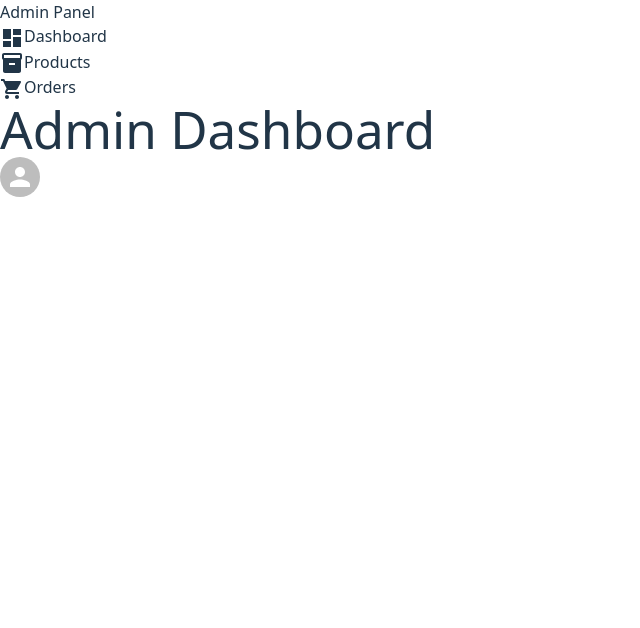
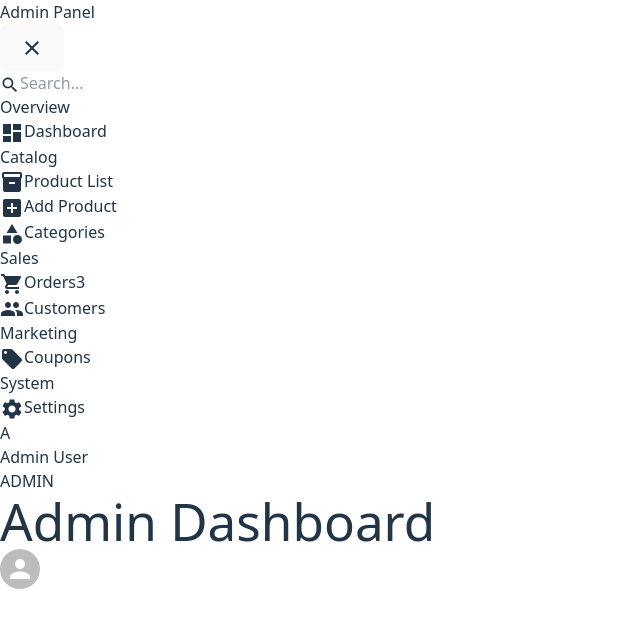
Before and after one commit to JosephAssefa-tech/Multi-Vendors, a React (Vite) app: page /admin in a window 1280 px wide. Shown: the top 628 px of the page, without its empty margins (0-640 px from the left). Built offline with nearby package versions, Linux system fonts and the light colour scheme.

Commit message:
adding more feature on admin section like sub categories

```diff
--- a/src/components/Admin/Sidebar.jsx
+++ b/src/components/Admin/Sidebar.jsx
@@ -1,44 +1,173 @@
-import React from "react";
-import { useNavigate } from "react-router-dom";
-import { Dashboard, Inventory, ShoppingCart } from "@mui/icons-material";
+import React, { useState } from "react";
+import { useNavigate, useLocation } from "react-router-dom";
+import {
+  Dashboard,
+  Inventory,
+  AddBox,
+  ShoppingCart,
+  People,
+  Category,
+  LocalOffer,
+  Settings,
+  Menu,
+  Close,
+  Brightness4,
+  Brightness7,
+  Search
+} from "@mui/icons-material";
 
 function Sidebar() {
   const navigate = useNavigate();
+  const location = useLocation();
+
+  const [collapsed, setCollapsed] = useState(false);
+
+  const [darkMode, setDarkMode] = useState(false);
+  const [search, setSearch] = useState("");
+  const role = "admin";
+  const newOrdersCount = 3;
+
+  const sections = [
+    {
+      title: "Overview",
+      items: [
+        { name: "Dashboard", icon: <Dashboard />, path: "/admin/dashboard" }
+      ]
+    },
+    {
+      title: "Catalog",
+      items: [
+        { name: "Product List", icon: <Inventory />, path: "/admin/products" },
+        { name: "Add Product", icon: <AddBox />, path: "/admin/products/add" },
+        { name: "Categories", icon: <Category />, path: "/admin/categories" }
+      ]
+    },
+    {
+      title: "Sales",
+      items: [
+        {
+          name: "Orders",
+          icon: <ShoppingCart />,
+          path: "/admin/orders",
+          badge: newOrdersCount
+        },
+        { name: "Customers", icon: <People />, path: "/admin/customers" }
+      ]
+    },
+    {
+      title: "Marketing",
+      items: [
+        { name: "Coupons", icon: <LocalOffer />, path: "/admin/coupons" }
+      ]
+    },
+    {
+      title: "System",
+      items: [
+        { name: "Settings", icon: <Settings />, path: "/admin/settings" }
+      ]
+    }
+  ];
+
+
+  const filteredSections = sections.map((section) => ({
+    ...section,
+    items: section.items.filter((item) =>
+      item.name.toLowerCase().includes(search.toLowerCase())
+    )
+  }));
 
   return (
-    <div className="w-64 bg-gray-900 text-white h-full p-4">
+    <div
+      className={`${
+        collapsed ? "w-20" : "w-64"
+      } bg-gray-900 text-white h-screen flex flex-col transition-all duration-300`}
+    >
 
-      <h2 className="text-2xl font-bold mb-8">
-        Admin Panel
-      </h2>
+      <div className="flex items-center justify-between p-4 border-b border-gray-700">
+        {!collapsed && <h2 className="text-xl font-bold">Admin Panel</h2>}
 
-      <ul className="space-y-4">
+        <button
+          onClick={() => setCollapsed(!collapsed)}
+          className="bg-gray-900 dark:bg-gray-900 border-none outline-none p-1 rounded hover:bg-gray-800 transition"
+        >
+          {collapsed ? <Menu className="text-black " /> : <Close className="text-black" />}
+        </button>
+      </div>
 
-        <li
-          className="flex items-center gap-2 cursor-pointer hover:text-yellow-400"
-          onClick={() => navigate("/admin/dashboard")}
+      {/* Dark/Light Toggle */}
+      {/* <div className="flex items-center justify-center p-2 border-b border-gray-700">
+        <button
+          onClick={() => setDarkMode(!darkMode)}
+          className="flex items-center gap-2 p-1 rounded bg-gray-900 dark:bg-gray-900 border-none outline-none hover:bg-gray-800 transition"
         >
-          <Dashboard />
-          Dashboard
-        </li>
+          {darkMode ? <Brightness7 className="text-black" /> : <Brightness4 className="text-black" />}
+          {!collapsed && <span className="text-sm">{darkMode ? "Light" : "Dark"}</span>}
+        </button>
+      </div> */}
 
-        <li
-          className="flex items-center gap-2 cursor-pointer hover:text-yellow-400"
-          onClick={() => navigate("/admin/products")}
-        >
-          <Inventory />
-          Products
-        </li>
 
-        <li
-          className="flex items-center gap-2 cursor-pointer hover:text-yellow-400"
-          onClick={() => navigate("/admin/orders")}
-        >
-          <ShoppingCart />
-          Orders
-        </li>
+      {!collapsed && (
+        <div className="p-2 border-b border-gray-700">
+          <div className="flex items-center gap-2 bg-gray-800 rounded px-2 py-1">
+            <Search fontSize="small" className="text-white" />
+            <input
+              type="text"
+              placeholder="Search..."
+              className="bg-transparent outline-none text-sm w-full text-white"
+              value={search}
+              onChange={(e) => setSearch(e.target.value)}
+            />
+          </div>
+        </div>
+      )}
 
-      </ul>
+      <div className="flex-1 overflow-y-auto p-2">
+        {filteredSections.map((section) => (
+          <div key={section.title} className="mb-4">
+            {!collapsed && (
+              <p className="text-xs text-gray-400 uppercase mb-2">{section.title}</p>
+            )}
+
+            <ul className="space-y-1">
+              {section.items.map((item) => (
+                <li
+                  key={item.name}
+                  onClick={() => navigate(item.path)}
+                  className={`flex items-center gap-3 p-2 rounded cursor-pointer transition
+                    ${
+                      location.pathname === item.path
+                        ? "bg-yellow-500 text-black"
+                        : "hover:bg-gray-800"
+                    }`}
+                >
+                  {item.icon}
+                  {!collapsed && <span className="flex-1">{item.name}</span>}
+
+
+                  {item.badge && !collapsed && (
+                    <span className="bg-red-500 text-xs px-2 py-0.5 rounded-full">
+                      {item.badge}
+                    </span>
+                  )}
+                </li>
+              ))}
+            </ul>
+          </div>
+        ))}
+      </div>
+
+      <div className="p-4 border-t border-gray-700 flex items-center gap-3">
+        <div className="w-10 h-10 bg-gray-700 rounded-full flex items-center justify-center">
+          A
+        </div>
+
+        {!collapsed && (
+          <div>
+            <p className="text-sm font-semibold">Admin User</p>
+            <p className="text-xs text-gray-400">{role.toUpperCase()}</p>
+          </div>
+        )}
+      </div>
     </div>
   );
 }
```
